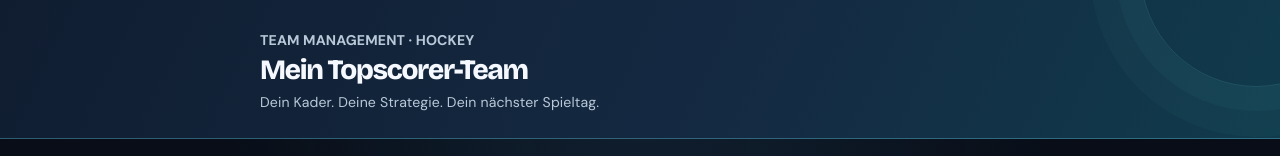
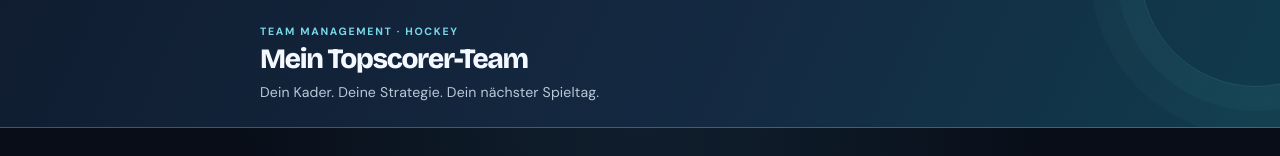
Before and after one commit to ncioyanick3939/Statistic.topscorrer, a Vue app: page / in a window 1280 px wide. Shown: the top 156 px of the page. Built offline with nearby package versions, Linux system fonts and the light colour scheme; no server answers.

Commit message:
style: refine brand kicker typography

```diff
--- a/App.vue
+++ b/App.vue
@@ -27,8 +27,9 @@ onMounted(connectCloud)
 </template>
 
 <style>
-.brand-kicker {
+.top b .brand-kicker {
   display: block;
+  margin-top: 0;
   margin-bottom: 7px;
   color: #79d9e9;
   font-family: var(--body);
```
